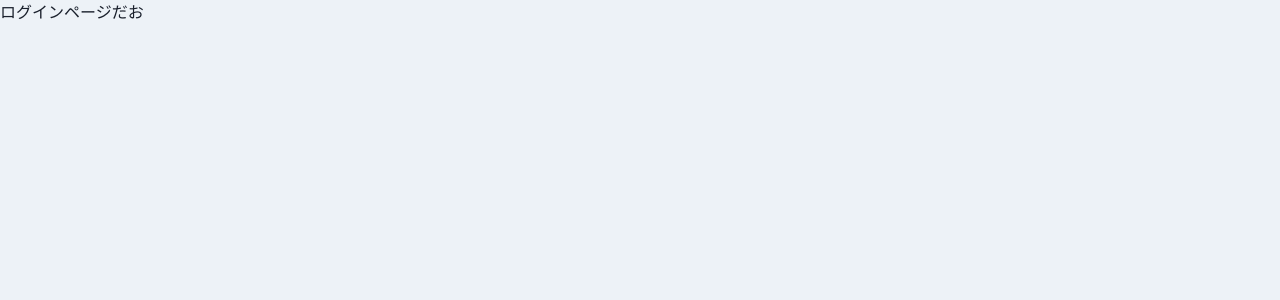
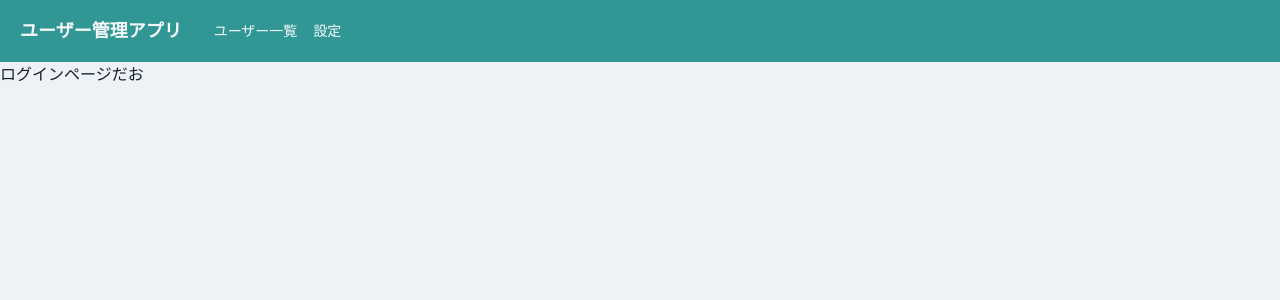
Before and after one commit to yamashita-ki/react-typescript, a React (Vite) app: page / in a window 1280 px wide. Shown: the top 300 px of the page. Built offline with nearby package versions, Linux system fonts and the light colour scheme.

Commit message:
chakra-ui
create header

```diff
--- a/package.json
+++ b/package.json
@@ -9,6 +9,7 @@
     "preview": "vite preview"
   },
   "dependencies": {
+    "@chakra-ui/icons": "^2.0.9",
     "@chakra-ui/react": "^2.3.1",
     "@emotion/react": "^11.10.4",
     "@emotion/styled": "^11.10.4",
--- a/src/App.tsx
+++ b/src/App.tsx
@@ -1,5 +1,7 @@
 import { Button, ChakraProvider } from "@chakra-ui/react";
 import { BrowserRouter } from "react-router-dom";
+import { Header } from "./component/organism/layout/Header";
+import { HeaderLayout } from "./component/template/HeaderLayout";
 import { Router } from "./router/Router";
 import theme from "./theme/theme";
 
@@ -7,7 +9,9 @@ function App() {
   return (
     <ChakraProvider theme={theme}>
       <BrowserRouter>
-        <Router />
+        <HeaderLayout>
+          <Router />
+        </HeaderLayout>
       </BrowserRouter>
     </ChakraProvider>
   );
--- /dev/null
+++ b/src/component/organism/layout/Header.tsx
@@ -0,0 +1,56 @@
+import { HamburgerIcon } from "@chakra-ui/icons";
+import { Box, Button, Drawer, DrawerBody, DrawerContent, DrawerOverlay, Flex, Heading, IconButton, useDisclosure } from "@chakra-ui/react";
+import { memo } from "react";
+import { Link } from "react-router-dom";
+
+export const Header = memo(() => {
+  const {isOpen,onOpen,onClose} = useDisclosure();
+  return (
+    <>
+      <Flex
+        as="nav"
+        bg="teal.500"
+        color="gray.50"
+        align="center"
+        justify="space-between"
+        padding={{ base: 3, md: 5 }}
+      >
+        <Flex align="center" as="a" mr={8} _hover={{ cursor: "pointer" }}>
+          <Heading as="h1" fontSize={{ base: "md", md: "lg" }}>
+            ユーザー管理アプリ
+          </Heading>
+        </Flex>
+        <Flex
+          align="center"
+          fontSize="sm"
+          flexGrow={2}
+          display={{ base: "none", md: "flex" }}
+        >
+          <Box pr={4}>
+            <Link to="/">ユーザー一覧</Link>
+          </Box>
+          <Link to="/">設定</Link>
+        </Flex>
+        <IconButton
+          aria-label="メニューボタン"
+          icon={<HamburgerIcon />}
+          size="sm"
+          variant="unstyled"
+          display={{ base: "block", md: "none" }}
+          onClick={onOpen}
+        />
+      </Flex>
+      <Drawer placement="left" size="xs" onClose={onClose} isOpen={isOpen}>
+        <DrawerOverlay>
+          <DrawerContent>
+            <DrawerBody p={0} bg="gray.100">
+              <Button w="100%">Top</Button>
+              <Button w="100%">ユーザー一覧</Button>
+              <Button w="100%">設定</Button>
+            </DrawerBody>
+          </DrawerContent>
+        </DrawerOverlay>
+      </Drawer>
+    </>
+  );
+});
--- /dev/null
+++ b/src/component/template/HeaderLayout.tsx
@@ -0,0 +1,16 @@
+import { FC, memo, ReactNode } from "react";
+import { Header } from "../organism/layout/Header";
+
+type Props ={
+  children: ReactNode;
+}
+
+export const HeaderLayout:FC<Props> = memo((props) => {
+  const {children} = props;
+  return(
+    <>
+      <Header />
+      {children}
+    </>
+  )
+});
```
Also changed, not shown: 1 other file (tests, documents, lock files or other folders).
